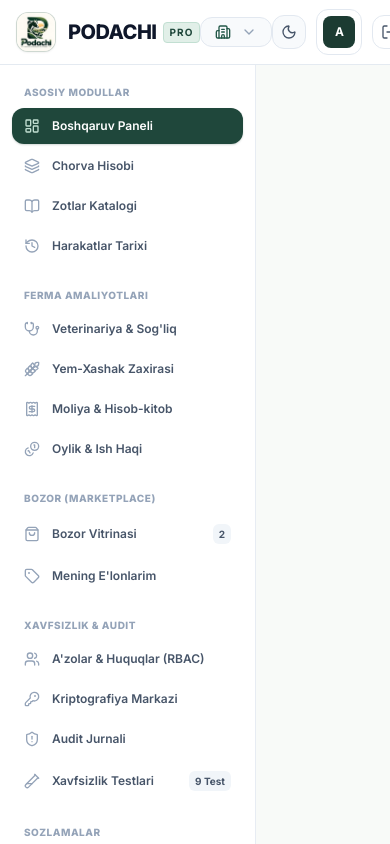
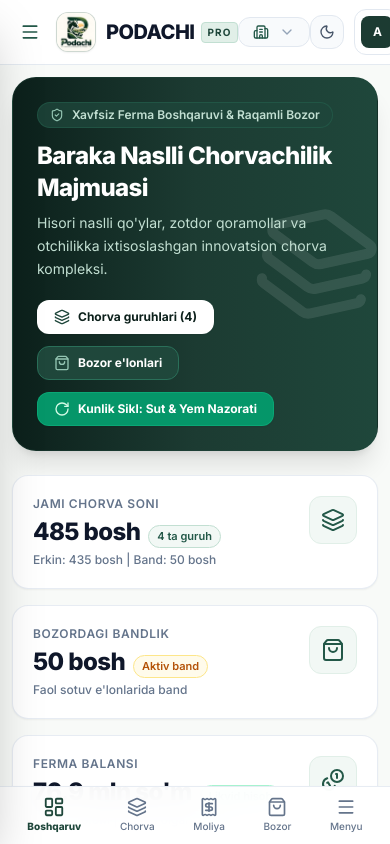
Before and after one commit to nomonovm/Podachi, a React (Vite) app: page / in a window 390 px wide. Built offline with nearby package versions, Linux system fonts and the light colour scheme.

Commit message:
feat: mobile layout update

```diff
--- a/src/App.tsx
+++ b/src/App.tsx
@@ -2,6 +2,8 @@ import React from 'react';
 import { AppProvider, useApp } from './context/AppContext';
 import { Navbar } from './components/layout/Navbar';
 import { Sidebar } from './components/layout/Sidebar';
+import { BottomNav } from './components/layout/BottomNav';
+import { ErrorBoundary } from './components/ui/ErrorBoundary';
 import { ToastContainer } from './components/ui/Toast';
 
 // Auth Screen
@@ -136,9 +138,11 @@ const MainContent: React.FC = () => {
   };
 
   return (
-    <main className="flex-1 h-full overflow-y-auto min-h-0">
-      <div className="p-4 sm:p-6 lg:p-8 max-w-7xl w-full mx-auto">
-        {renderContent()}
+    <main className="flex-1 w-full h-full overflow-y-auto min-h-0 pb-16 md:pb-0">
+      <div className="p-3 sm:p-6 lg:p-8 max-w-7xl w-full mx-auto">
+        <ErrorBoundary>
+          {renderContent()}
+        </ErrorBoundary>
       </div>
     </main>
   );
@@ -159,10 +163,11 @@ const AppShell: React.FC = () => {
   return (
     <div className="h-screen overflow-hidden bg-[#F8FAF8] dark:bg-[#070E0B] text-slate-900 dark:text-slate-100 flex flex-col font-sans transition-colors duration-200">
       <Navbar />
-      <div className="flex-1 flex flex-col md:flex-row min-h-0 overflow-hidden">
+      <div className="flex-1 flex min-h-0 overflow-hidden relative">
         <Sidebar />
         <MainContent />
       </div>
+      <BottomNav />
       <ToastContainer />
     </div>
   );
--- /dev/null
+++ b/src/components/layout/BottomNav.tsx
@@ -0,0 +1,64 @@
+import React from 'react';
+import { useApp } from '../../context/AppContext';
+import {
+  LayoutDashboard,
+  Layers,
+  Receipt,
+  Wheat,
+  ShoppingBag,
+  Menu,
+} from 'lucide-react';
+
+export const BottomNav: React.FC = () => {
+  const { activeTab, setActiveTab, currentRole, isMobileMenuOpen, setIsMobileMenuOpen } = useApp();
+
+  const isViewer = currentRole === 'viewer';
+
+  const navItems = [
+    { id: 'dashboard' as const, label: 'Boshqaruv', icon: LayoutDashboard },
+    { id: 'livestock' as const, label: 'Chorva', icon: Layers },
+    isViewer
+      ? { id: 'feed' as const, label: 'Ozuqa', icon: Wheat }
+      : { id: 'finance' as const, label: 'Moliya', icon: Receipt },
+    { id: 'marketplace' as const, label: 'Bozor', icon: ShoppingBag },
+  ];
+
+  return (
+    <nav className="md:hidden fixed bottom-0 inset-x-0 z-30 bg-white/95 dark:bg-[#0A1310]/95 backdrop-blur-md border-t border-slate-200/80 dark:border-forest-900/50 shadow-lg px-2 py-1 flex items-center justify-around transition-colors">
+      {navItems.map(item => {
+        const Icon = item.icon;
+        const isActive = activeTab === item.id;
+        return (
+          <button
+            key={item.id}
+            onClick={() => {
+              setActiveTab(item.id);
+              setIsMobileMenuOpen(false);
+            }}
+            className={`flex flex-col items-center justify-center py-1.5 px-3 rounded-xl transition-all ${
+              isActive
+                ? 'text-forest-800 dark:text-emerald-400 font-extrabold'
+                : 'text-slate-500 dark:text-slate-400 hover:text-slate-900 dark:hover:text-white font-medium'
+            }`}
+          >
+            <Icon className={`w-5 h-5 ${isActive ? 'scale-110 text-forest-800 dark:text-emerald-400' : ''}`} />
+            <span className="text-[10px] mt-0.5">{item.label}</span>
+          </button>
+        );
+      })}
+
+      {/* Menu / Drawer Toggle */}
+      <button
+        onClick={() => setIsMobileMenuOpen(!isMobileMenuOpen)}
+        className={`flex flex-col items-center justify-center py-1.5 px-3 rounded-xl transition-all ${
+          isMobileMenuOpen
+            ? 'text-forest-800 dark:text-emerald-400 font-extrabold'
+            : 'text-slate-500 dark:text-slate-400 hover:text-slate-900 dark:hover:text-white font-medium'
+        }`}
+      >
+        <Menu className="w-5 h-5" />
+        <span className="text-[10px] mt-0.5">Menyu</span>
+      </button>
+    </nav>
+  );
+};
--- a/src/components/layout/Navbar.tsx
+++ b/src/components/layout/Navbar.tsx
@@ -11,6 +11,8 @@ import {
   LogOut,
   Sun,
   Moon,
+  Menu,
+  X,
 } from 'lucide-react';
 import { Badge } from '../ui/Badge';
 
@@ -21,6 +23,8 @@ export const Navbar: React.FC = () => {
     currentFarm,
     currentRole,
     isDarkMode,
+    isMobileMenuOpen,
+    setIsMobileMenuOpen,
     toggleDarkMode,
     logout,
     setCurrentUser,
@@ -51,10 +55,24 @@ export const Navbar: React.FC = () => {
         <div className="flex items-center justify-between h-16">
 
           {/* Brand Logo & Name */}
-          <div className="flex items-center gap-3">
+          <div className="flex items-center gap-2 sm:gap-3">
+            {/* Mobile Menu Toggle Button */}
+            <button
+              onClick={() => setIsMobileMenuOpen(!isMobileMenuOpen)}
+              className="md:hidden p-2 -ml-1 rounded-xl text-slate-600 dark:text-slate-300 hover:bg-slate-100 dark:hover:bg-slate-800 transition"
+              aria-label="Menyu"
+              title="Menyuni ochish"
+            >
+              {isMobileMenuOpen ? (
+                <X className="w-5 h-5 text-forest-700 dark:text-forest-400" />
+              ) : (
+                <Menu className="w-5 h-5 text-forest-700 dark:text-forest-400" />
+              )}
+            </button>
+
             <button
               onClick={() => setActiveTab('dashboard')}
-              className="flex items-center gap-3 text-left focus:outline-none group"
+              className="flex items-center gap-2.5 sm:gap-3 text-left focus:outline-none group"
             >
               <div className="w-10 h-10 rounded-xl overflow-hidden shadow-sm border border-forest-700/20 bg-[#F9F8F4] group-hover:scale-105 transition-transform flex items-center justify-center">
                 <img src="/logo.png" alt="Podachi Logo" className="w-full h-full object-cover" />
--- a/src/components/layout/Sidebar.tsx
+++ b/src/components/layout/Sidebar.tsx
@@ -18,6 +18,7 @@ import {
   Settings,
   UserPlus,
   Building,
+  X,
 } from 'lucide-react';
 
 import { UserRole } from '../../types';
@@ -36,7 +37,7 @@ interface NavSection {
 }
 
 export const Sidebar: React.FC = () => {
-  const { activeTab, setActiveTab, currentRole, state } = useApp();
+  const { activeTab, setActiveTab, currentRole, state, isMobileMenuOpen, setIsMobileMenuOpen } = useApp();
 
   const sections: NavSection[] = [
     {
@@ -97,8 +98,41 @@ export const Sidebar: React.FC = () => {
     .filter(section => section.items.length > 0);
 
   return (
-    <aside className="w-64 shrink-0 bg-white dark:bg-[#0A1310] border-r border-slate-200/80 dark:border-forest-900/40 h-full overflow-y-auto flex flex-col justify-between py-5 px-3 transition-colors duration-200">
-      <div className="space-y-6">
+    <>
+      {/* Mobile Drawer Backdrop */}
+      {isMobileMenuOpen && (
+        <div
+          onClick={() => setIsMobileMenuOpen(false)}
+          className="fixed inset-0 bg-black/60 backdrop-blur-xs z-40 md:hidden transition-opacity"
+          aria-hidden="true"
+        />
+      )}
+
+      <aside
+        className={`fixed inset-y-0 left-0 z-50 w-72 bg-white dark:bg-[#0A1310] shadow-2xl transition-transform duration-300 ease-in-out flex flex-col justify-between py-5 px-3 md:static md:translate-x-0 md:w-64 md:shrink-0 md:z-0 md:shadow-none md:border-r md:border-slate-200/80 md:dark:border-forest-900/40 md:h-full md:overflow-y-auto ${
+          isMobileMenuOpen ? 'translate-x-0' : '-translate-x-full md:translate-x-0'
+        }`}
+      >
+        <div className="space-y-6 overflow-y-auto">
+          {/* Mobile Drawer Header */}
+          <div className="flex items-center justify-between pb-3 px-1 border-b border-slate-100 dark:border-slate-800 md:hidden">
+            <div className="flex items-center gap-2">
+              <div className="w-8 h-8 rounded-lg overflow-hidden bg-[#F9F8F4] flex items-center justify-center border border-forest-700/20">
+                <img src="/logo.png" alt="Podachi Logo" className="w-full h-full object-cover" />
+              </div>
+              <span className="text-base font-extrabold text-slate-900 dark:text-white tracking-tight">
+                PODACHI
+              </span>
+            </div>
+            <button
+              onClick={() => setIsMobileMenuOpen(false)}
+              className="p-1.5 rounded-lg text-slate-500 hover:text-slate-900 dark:hover:text-white hover:bg-slate-100 dark:hover:bg-slate-800 transition"
+              aria-label="Yopish"
+            >
+              <X className="w-5 h-5" />
+            </button>
+          </div>
+
           {visibleSections.map(section => (
             <div key={section.title}>
               <p className="px-3 text-[10px] font-extrabold text-slate-400 dark:text-slate-500 tracking-wider uppercase mb-2">
@@ -112,7 +146,10 @@ export const Sidebar: React.FC = () => {
                   return (
                     <button
                       key={item.id}
-                    onClick={() => setActiveTab(item.id)}
+                      onClick={() => {
+                        setActiveTab(item.id);
+                        setIsMobileMenuOpen(false);
+                      }}
                       className={`w-full flex items-center justify-between px-3 py-2.5 rounded-xl text-xs font-semibold transition-all duration-150 ${
                         isActive
                           ? 'bg-forest-800 dark:bg-forest-700 text-white shadow-sm shadow-forest-900/20'
@@ -147,7 +184,7 @@ export const Sidebar: React.FC = () => {
         </div>
 
         {/* Role Notice in Sidebar Footer */}
-      <div className="mt-8 pt-4 border-t border-slate-100 dark:border-slate-800 px-3 shrink-0">
+        <div className="mt-6 pt-4 border-t border-slate-100 dark:border-slate-800 px-3 shrink-0">
           <div className="p-3 rounded-xl bg-slate-50 dark:bg-slate-900/80 border border-slate-200/70 dark:border-forest-900/40">
             <p className="text-[11px] font-bold text-slate-700 dark:text-slate-200">
               Faol Ruxsat: <span className="capitalize text-forest-700 dark:text-forest-400 font-extrabold">{currentRole}</span>
@@ -158,5 +195,6 @@ export const Sidebar: React.FC = () => {
           </div>
         </div>
       </aside>
+    </>
   );
 };
--- /dev/null
+++ b/src/components/ui/ErrorBoundary.tsx
@@ -0,0 +1,55 @@
+import React, { Component, ErrorInfo, ReactNode } from 'react';
+import { AlertTriangle, RotateCcw } from 'lucide-react';
+
+interface Props {
+  children: ReactNode;
+}
+
+interface State {
+  hasError: boolean;
+  error?: Error;
+}
+
+export class ErrorBoundary extends Component<Props, State> {
+  public state: State = {
+    hasError: false,
+  };
+
+  public static getDerivedStateFromError(error: Error): State {
+    return { hasError: true, error };
+  }
+
+  public componentDidCatch(error: Error, errorInfo: ErrorInfo) {
+    console.error('Uncaught error in component:', error, errorInfo);
+  }
+
+  public render() {
+    if (this.state.hasError) {
+      return (
+        <div className="bg-white dark:bg-[#0E1A16] rounded-2xl p-8 border border-rose-200 dark:border-rose-900/50 max-w-lg mx-auto mt-8 text-center shadow-sm">
+          <div className="w-14 h-14 rounded-2xl bg-rose-50 dark:bg-rose-950/40 text-rose-600 dark:text-rose-400 flex items-center justify-center mx-auto mb-3 border border-rose-200 dark:border-rose-800">
+            <AlertTriangle className="w-7 h-7" />
+          </div>
+          <h3 className="text-base font-bold text-slate-900 dark:text-white mb-1">
+            Ushbu bo'limni yuklashda xatolik yuz berdi
+          </h3>
+          <p className="text-xs text-slate-500 dark:text-slate-400 mb-4">
+            {this.state.error?.message || "Kutilmagan xatolik yuz berdi"}
+          </p>
+          <button
+            onClick={() => {
+              this.setState({ hasError: false, error: undefined });
+              window.location.reload();
+            }}
+            className="px-4 py-2 bg-forest-800 hover:bg-forest-900 text-white rounded-xl text-xs font-bold transition inline-flex items-center gap-1.5 shadow-sm"
+          >
+            <RotateCcw className="w-3.5 h-3.5" />
+            Sahifani yangilash
+          </button>
+        </div>
+      );
+    }
+
+    return this.props.children;
+  }
+}
--- a/src/context/AppContext.tsx
+++ b/src/context/AppContext.tsx
@@ -35,6 +35,8 @@ interface AppContextType {
   currentRole: UserRole;
   isAuthenticated: boolean;
   isDarkMode: boolean;
+  isMobileMenuOpen: boolean;
+  setIsMobileMenuOpen: (open: boolean) => void;
   activeTab: NavigationTab;
   setActiveTab: (tab: NavigationTab) => void;
   setCurrentUser: (user: UserProfile) => void;
@@ -53,8 +55,14 @@ const AppContext = createContext<AppContextType | undefined>(undefined);
 
 export const AppProvider: React.FC<{ children: React.ReactNode }> = ({ children }) => {
   const [state, setState] = useState<PodachiState>(backendEngine.getState());
-  const [activeTab, setActiveTab] = useState<NavigationTab>('dashboard');
+  const [activeTab, setActiveTabState] = useState<NavigationTab>('dashboard');
+  const [isMobileMenuOpen, setIsMobileMenuOpen] = useState(false);
   const [toasts, setToasts] = useState<ToastMessage[]>([]);
+
+  const setActiveTab = (tab: NavigationTab) => {
+    setActiveTabState(tab);
+    setIsMobileMenuOpen(false);
+  };
 
   useEffect(() => {
     // Sync dark mode class on mount
@@ -152,6 +160,8 @@ export const AppProvider: React.FC<{ children: React.ReactNode }> = ({ children
         currentRole,
         isAuthenticated: state.isAuthenticated,
         isDarkMode: state.isDarkMode,
+        isMobileMenuOpen,
+        setIsMobileMenuOpen,
         activeTab,
         setActiveTab,
         setCurrentUser: handleSetCurrentUser,
```
Lines whose indentation alone changed are shown as unchanged.
